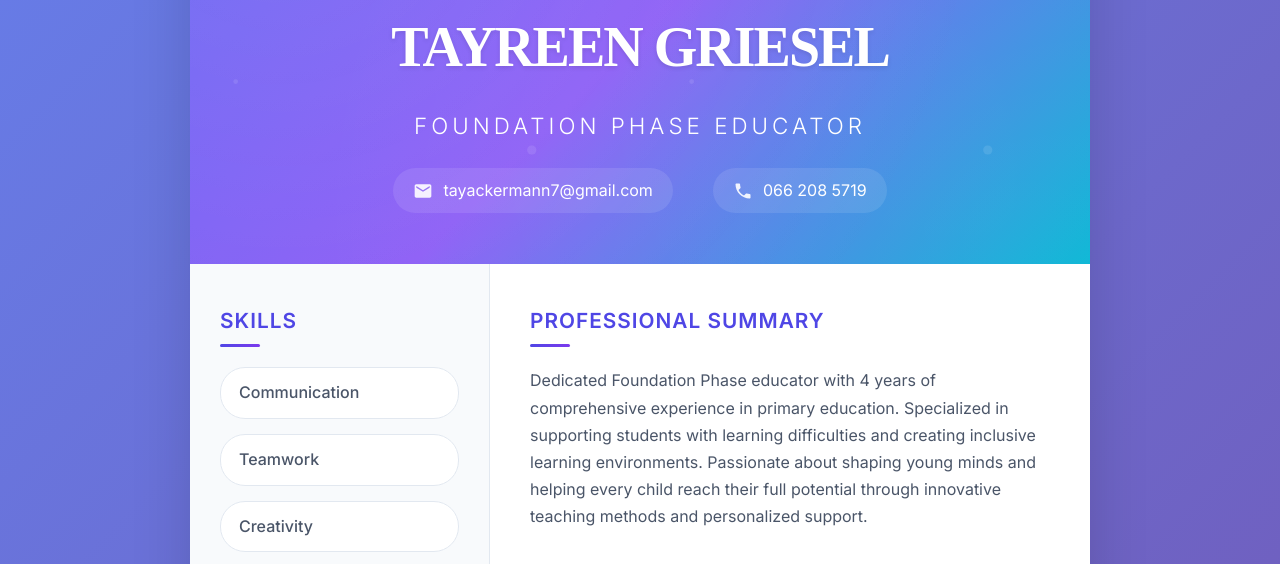
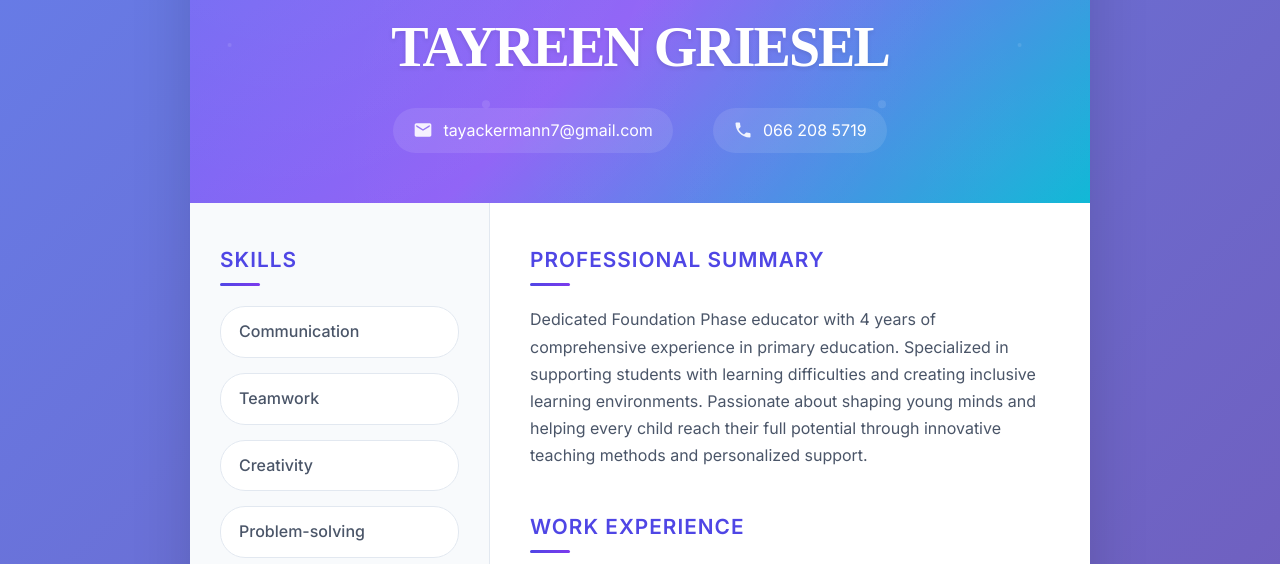
Before and after one commit to TayreenGriesel/TayreenGrieselCV, a plain HTML site: page index.html in a window 1280 px wide. Shown: the part 212-776 px from the top of the page. Drawn offline with Linux system fonts and the light colour scheme.

Commit message:
Update index.html

```diff
--- a/index.html
+++ b/index.html
@@ -486,7 +486,7 @@
             <img src="profile.jpg" alt="Profile Picture" />
           </div>
           <h1 class="name">TAYREEN GRIESEL</h1>
-          <p class="title">Foundation Phase Educator</p>
+
           <div class="contact-info">
             <div class="contact-item">
               <svg class="icon" fill="currentColor" viewBox="0 0 24 24">
```
